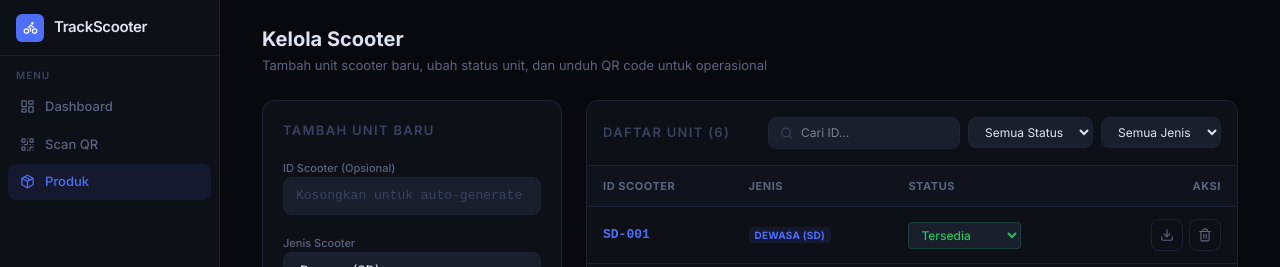
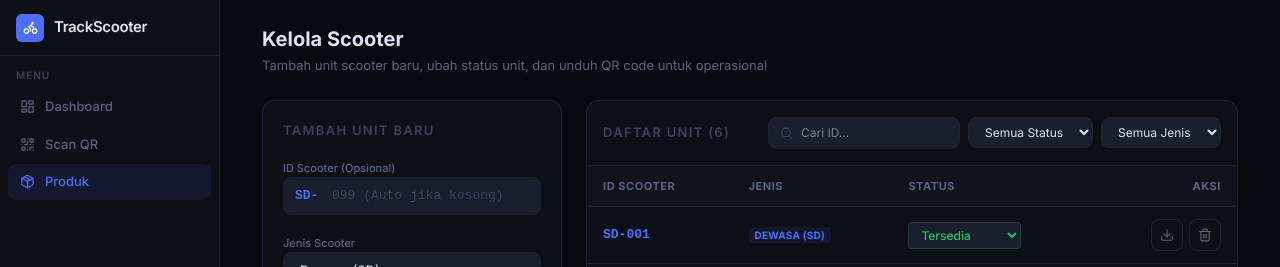
Before and after one commit to fatuhsa/evren-house, a React (Vite) app: page /manage in a window 1280 px wide. Shown: the top 267 px of the page. Built offline with nearby package versions, Linux system fonts and the light colour scheme.

Commit message:
feat: show inline prefix and restrict custom ID input to digits only

```diff
--- a/src/pages/ManagePage.jsx
+++ b/src/pages/ManagePage.jsx
@@ -100,16 +100,22 @@ export default function ManagePage() {
 
             <div className="space-y-1.5">
               <label className="text-[11px] font-medium text-[var(--color-muted)]">ID Scooter (Opsional)</label>
+              <div className="relative flex items-center">
+                <span className="absolute left-3 font-mono text-[13px] font-bold text-[var(--color-accent)] pointer-events-none select-none">
+                  {type.toUpperCase()}-
+                </span>
                 <input
                   type="text"
                   value={idInput}
                   onChange={(e) => {
-                  setIdInput(e.target.value.toUpperCase())
+                    const val = e.target.value.replace(/\D/g, '')
+                    setIdInput(val)
                     setError('')
                   }}
-                placeholder="Kosongkan untuk auto-generate"
-                className="w-full rounded-lg border border-[var(--color-border)] bg-[var(--color-surface-3)] px-3 py-2 font-mono text-[13px] text-[var(--color-text)] outline-none focus:border-[var(--color-accent)] transition-colors placeholder:text-[var(--color-subtle)]"
+                  placeholder="099 (Auto jika kosong)"
+                  className="w-full rounded-lg border border-[var(--color-border)] bg-[var(--color-surface-3)] pl-12 pr-3 py-2 font-mono text-[13px] text-[var(--color-text)] outline-none focus:border-[var(--color-accent)] transition-colors placeholder:text-[var(--color-subtle)]"
                 />
+              </div>
             </div>
 
             <div className="space-y-1.5">
```
Lines whose indentation alone changed are shown as unchanged.
